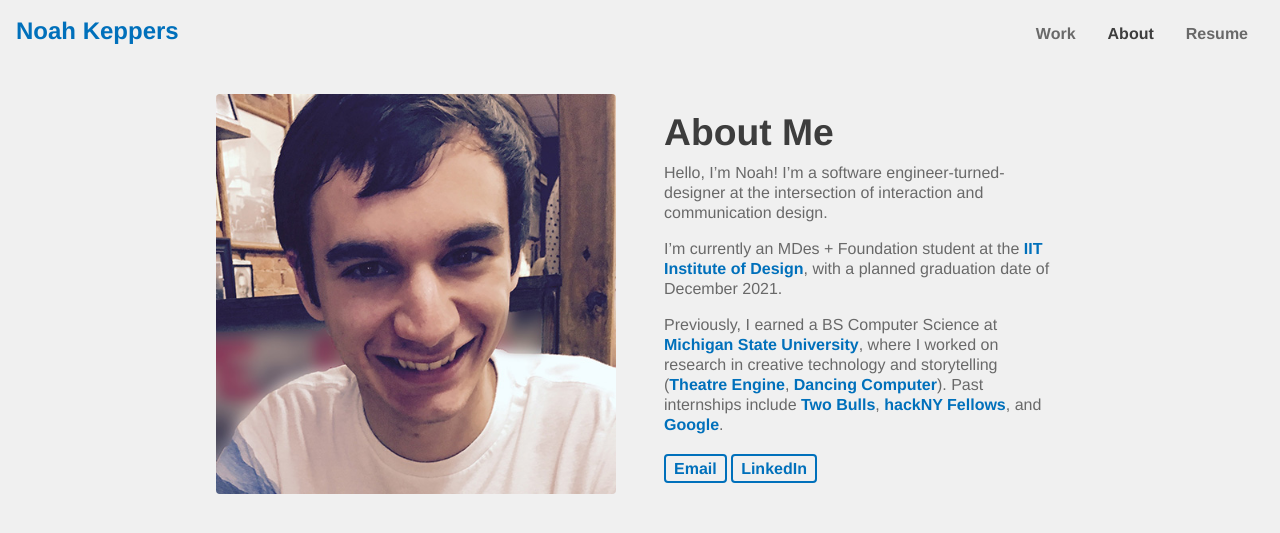
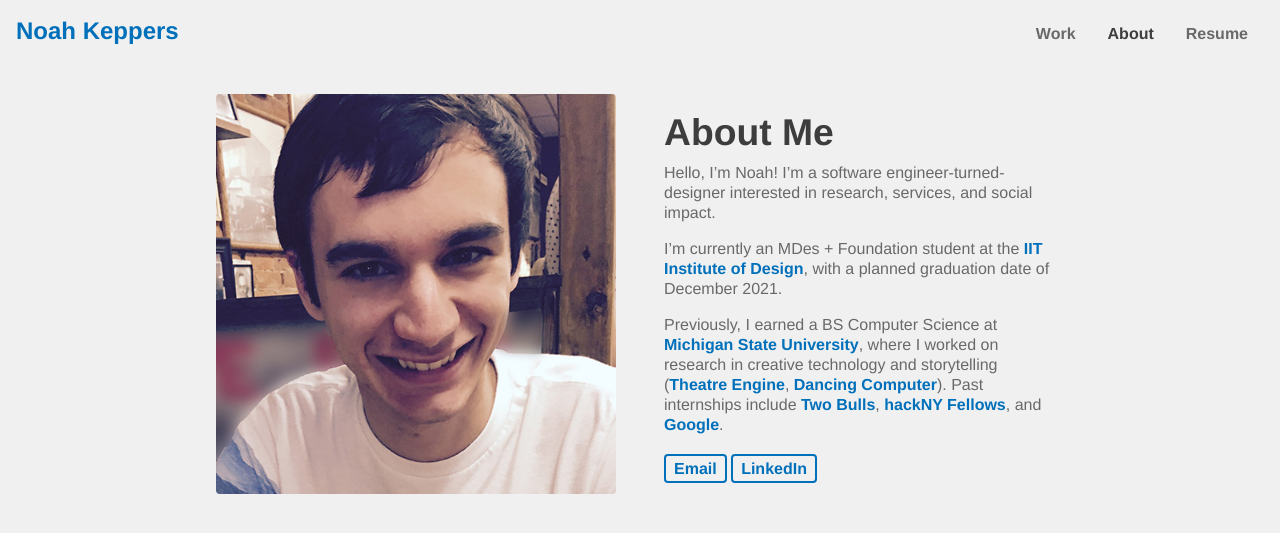
Before and after one commit to noahkeppers/noahkepperssite, a Jekyll site: the page built from about.html, in a window 1280 px wide. Shown: the top 533 px of the page. Built offline with Jekyll 4.4.1, drawn with Linux system fonts in a browser that asks for light colours; some web fonts are replaced.

Commit message:
Resume and wording updates

```diff
--- a/about.html
+++ b/about.html
@@ -7,7 +7,7 @@ layout: default
   <div class="bio">
     <h1>About Me</h1>
     <p>
-      Hello, I’m Noah! I’m a software engineer-turned-designer at the intersection of interaction and communication design.
+      Hello, I’m Noah! I’m a software engineer-turned-designer interested in research, services, and social impact.
     </p>
     <p>
       I’m currently an MDes + Foundation student at the <a href="https://id.iit.edu/">IIT Institute of Design</a>, with a planned graduation date of December 2021.
--- a/index.html
+++ b/index.html
@@ -3,7 +3,7 @@ layout: default
 ---
 <div class="intro">
   <h1>Hi, I'm Noah!</h1>
-  <p>I’m a designer and technologist studying at the IIT Institute of Design. From my prior experience in software engineering to my current design courses, I’ve always been passionate about creating ethical, expressive, and engaging tech.</p>
+  <p>I’m a designer and technologist studying at the IIT Institute of Design. From my prior experience in software engineering to my current design courses, I’ve always been passionate about creating ethical, expressive, and engaging work.</p>
 </div>
 
 <ul class="cards two-col">
```
Also changed, not shown: 1 other file.
